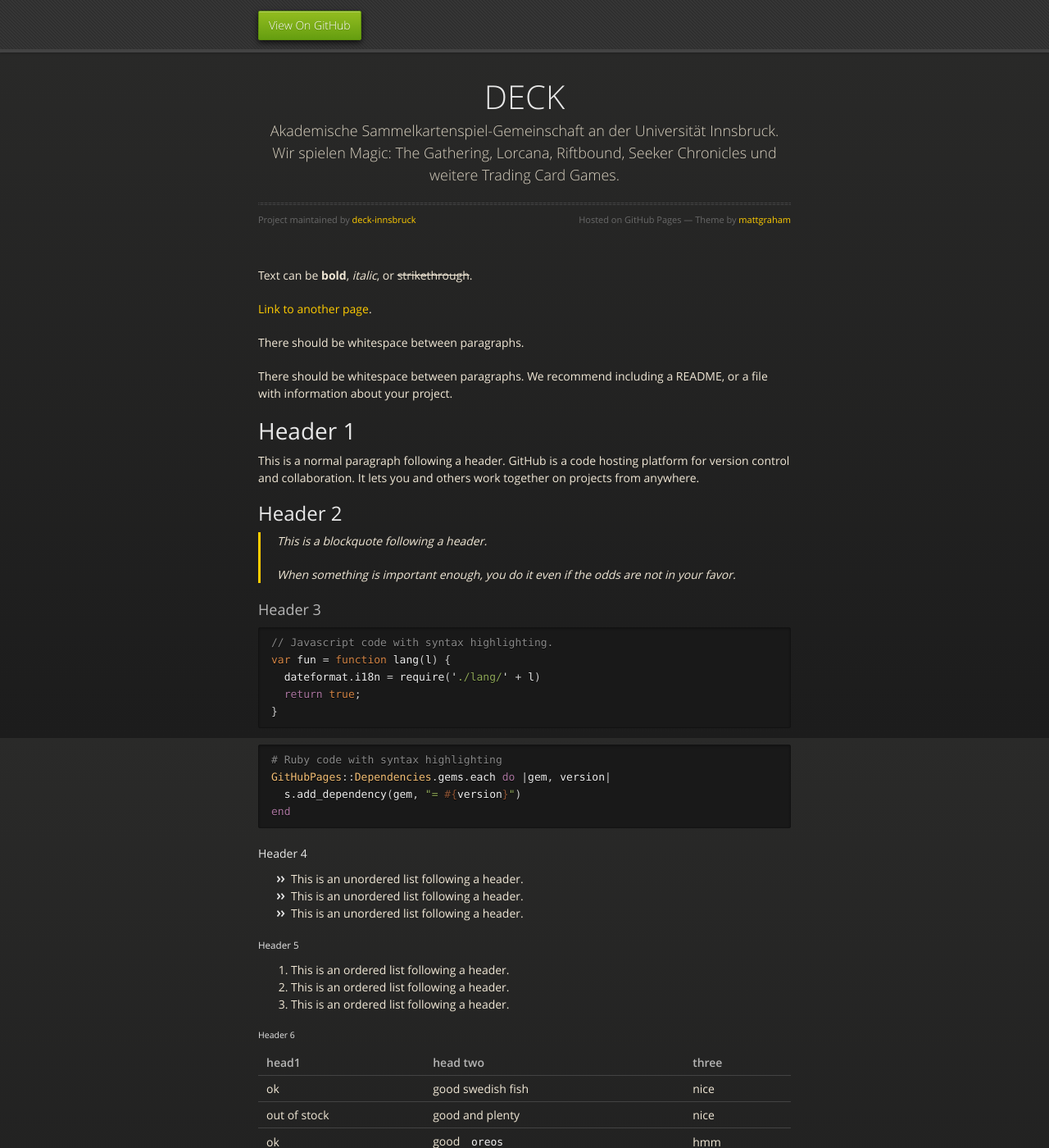
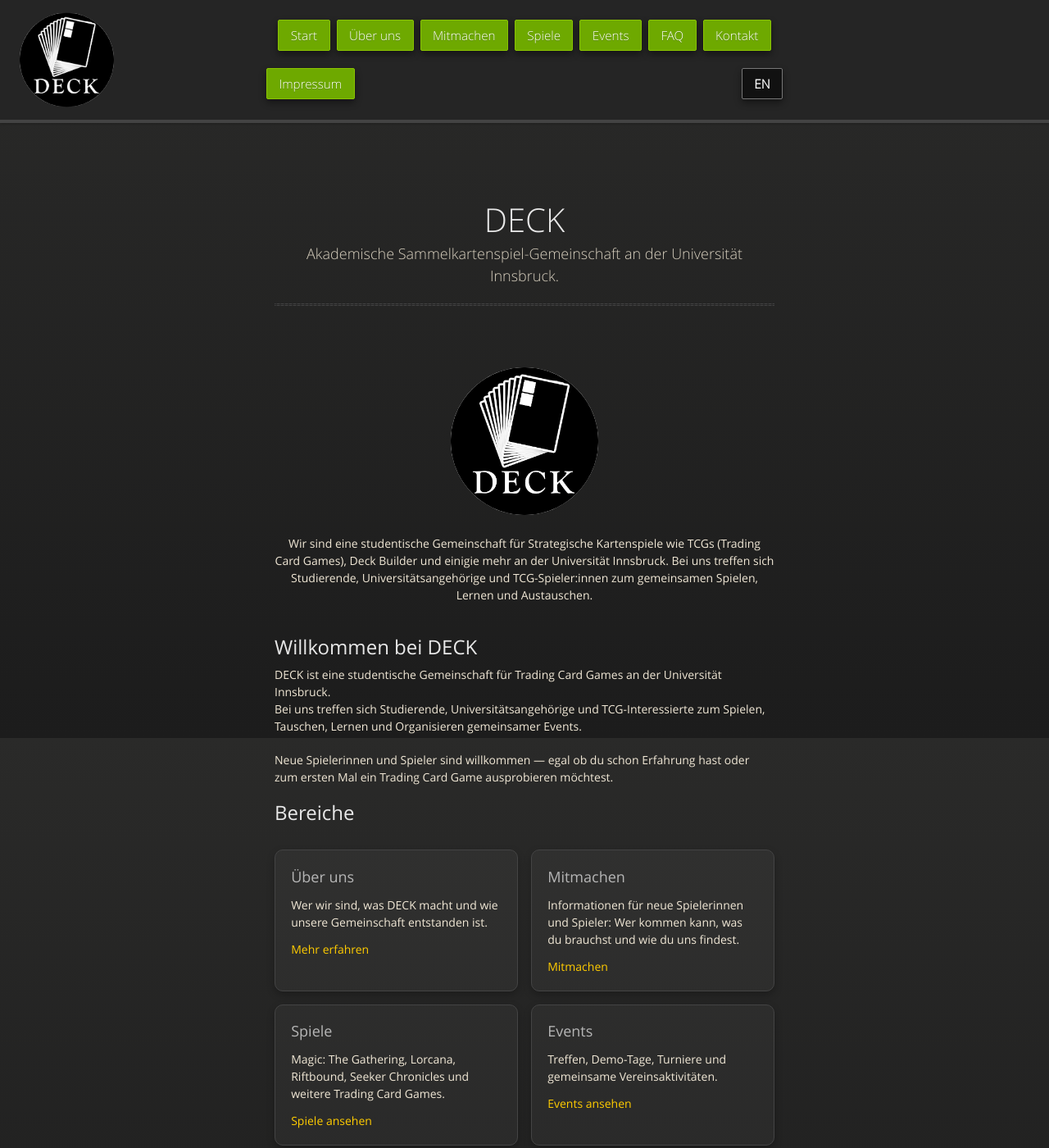
Before and after one commit to deck-innsbruck/deck-innsbruck.github.io, a Jekyll site: the page built from index.md, in a window 1280 px wide and 1400 px high. Shown: the whole window at 82% size. Built offline with Jekyll 4.4.1, drawn with Linux system fonts in a browser that asks for light colours; some of the changed text lies outside the part shown.

Commit message:
feat: prerelease

````diff
--- a/_config.yml
+++ b/_config.yml
@@ -1,8 +1,13 @@
 title: DECK
+
+description_de: >
+  Akademische Sammelkartenspiel-Gemeinschaft an der Universität Innsbruck.
+
+description_en: >
+  Academic Trading Card Game community at the University of Innsbruck.
+
 description: >
   Akademische Sammelkartenspiel-Gemeinschaft an der Universität Innsbruck.
-  Wir spielen Magic: The Gathering, Lorcana, Riftbound, Seeker Chronicles
-  und weitere Trading Card Games.
 
 show_downloads: false
 google_analytics:
--- a/_layouts/default.html
+++ b/_layouts/default.html
@@ -1,51 +1,85 @@
 <!doctype html>
-<html lang="{{ site.lang | default: "en-US" }}">
+<html lang="{{ page.lang | default: site.lang | default: 'de' }}">
   <head>
     <meta charset="utf-8">
     <meta http-equiv="X-UA-Compatible" content="IE=edge">
 
-{% seo %}
+    {% seo %}
+
     <link rel="stylesheet" href="{{ '/assets/css/style.css?v=' | append: site.github.build_revision | relative_url }}">
+    <link rel="stylesheet" href="{{ '/assets/css/custom.css' | relative_url }}">
+
     <script src="https://code.jquery.com/jquery-1.12.4.min.js" integrity="sha256-ZosEbRLbNQzLpnKIkEdrPv7lOy9C27hHQ+Xp8a4MxAQ=" crossorigin="anonymous"></script>
     <script src="{{ '/assets/js/respond.js' | relative_url }}"></script>
+
     <!--[if lt IE 9]>
       <script src="//html5shiv.googlecode.com/svn/trunk/html5.js"></script>
     <![endif]-->
+
     <!--[if lt IE 8]>
-    <link rel="stylesheet" href="{{ '/assets/css/ie.css' | relative_url }}">
+      <link rel="stylesheet" href="{{ '/assets/css/ie.css' | relative_url }}">
     <![endif]-->
+
     <meta name="viewport" content="width=device-width, initial-scale=1, user-scalable=no">
+
     {% include head-custom.html %}
   </head>
+
   <body>
-      <div id="header">
-        <nav>
+    <div id="header">
+      <div class="deck-header-inner">
+        <a class="deck-header-logo" href="{{ '/' | relative_url }}" aria-label="DECK Home">
+          <img src="{{ '/images/DECK-logo.jpeg' | relative_url }}" alt="DECK Logo">
+        </a>
+
+        <nav class="deck-nav">
           <ul>
-            <li class="fork"><a href="{{ site.github.repository_url }}">View On GitHub</a></li>
-            {% if site.show_downloads %}
-              <li class="downloads"><a href="{{ site.github.zip_url }}">ZIP</a></li>
-              <li class="downloads"><a href="{{ site.github.tar_url }}">TAR</a></li>
-              <li class="title">DOWNLOADS</li>
+            {% if page.lang == "en" %}
+              <li><a href="{{ '/en/' | relative_url }}">Home</a></li>
+              <li><a href="{{ '/en/about' | relative_url }}">About</a></li>
+              <li><a href="{{ '/en/join' | relative_url }}">Join us</a></li>
+              <li><a href="{{ '/en/games' | relative_url }}">Games</a></li>
+              <li><a href="{{ '/en/events' | relative_url }}">Events</a></li>
+              <li><a href="{{ '/en/faq' | relative_url }}">FAQ</a></li>
+              <li><a href="{{ '/en/contact' | relative_url }}">Contact</a></li>
+              <li><a href="{{ '/imprint' | relative_url }}">Imprint</a></li>
+              <li class="language-switch"><a href="{{ page.de_url | default: '/' | relative_url }}">DE</a></li>
+            {% else %}
+              <li><a href="{{ '/' | relative_url }}">Start</a></li>
+              <li><a href="{{ '/about' | relative_url }}">Über uns</a></li>
+              <li><a href="{{ '/join' | relative_url }}">Mitmachen</a></li>
+              <li><a href="{{ '/games' | relative_url }}">Spiele</a></li>
+              <li><a href="{{ '/events' | relative_url }}">Events</a></li>
+              <li><a href="{{ '/faq' | relative_url }}">FAQ</a></li>
+              <li><a href="{{ '/contact' | relative_url }}">Kontakt</a></li>
+              <li><a href="{{ '/impressum' | relative_url }}">Impressum</a></li>
+              <li class="language-switch"><a href="{{ page.en_url | default: '/en/' | relative_url }}">EN</a></li>
             {% endif %}
           </ul>
         </nav>
-      </div><!-- end header -->
+      </div>
+    </div>
 
     <div class="wrapper">
-
       <section>
         <div id="title">
-          <h1>{{ site.title | default: site.github.repository_name }}</h1>
-          <p>{{ site.tagline | default: site.description | default: site.github.project_tagline }}</p>
+          <h1>{{ page.title | default: site.title }}</h1>
+
+          {% assign page_description = page.description | default: "" | strip %}
+
+          {% if page_description != "" %}
+            <p>{{ page_description }}</p>
+          {% elsif page.lang == "en" %}
+            <p>{{ site.description_en }}</p>
+          {% else %}
+            <p>{{ site.description_de }}</p>
+          {% endif %}
+
           <hr>
-          <span class="credits left">Project maintained by <a href="{{ site.github.owner_url }}">{{ site.github.owner_name }}</a></span>
-          <span class="credits right">Hosted on GitHub Pages &mdash; Theme by <a href="https://twitter.com/mattgraham">mattgraham</a></span>
         </div>
 
         {{ content }}
-
       </section>
-
     </div>
   </body>
 </html>
--- /dev/null
+++ b/assets/css/custom.css
@@ -0,0 +1,209 @@
+*,
+*::before,
+*::after {
+  box-sizing: border-box;
+}
+
+html,
+body {
+  max-width: 100%;
+  overflow-x: hidden;
+}
+
+/* ------------------------------
+   DECK header + navigation
+------------------------------ */
+
+#header {
+  position: sticky !important;
+  top: 0;
+  z-index: 9999;
+
+  height: auto !important;
+  min-height: 125px;
+  padding: 18px 24px;
+  background: #252525 !important;
+  border-bottom: 4px solid #434343;
+}
+
+/* Header-Inhalt als Positionierungsrahmen */
+.deck-header-inner {
+  position: relative;
+  width: 100%;
+  min-height: 105px;
+  margin: 0 auto;
+}
+
+/* Logo ganz links */
+.deck-header-logo {
+  position: absolute;
+  left: 0;
+  top: 50%;
+  transform: translateY(-50%);
+  display: flex;
+  align-items: center;
+  justify-content: center;
+  text-decoration: none;
+}
+
+.deck-header-logo img {
+  width: 115px !important;
+  height: 115px !important;
+  max-width: 115px !important;
+  max-height: 115px !important;
+  object-fit: contain;
+  border-radius: 50%;
+  display: block;
+}
+
+/* Navbar unabhängig vom Logo zentrieren */
+#header nav.deck-nav {
+  position: static !important;
+  width: min(900px, calc(100% - 180px));
+  margin: 0 auto !important;
+  background: transparent !important;
+}
+
+#header nav.deck-nav ul {
+  background: transparent !important;
+  display: flex;
+  flex-wrap: wrap;
+  gap: 0.5rem;
+  align-items: center;
+  justify-content: center;
+  padding: 0;
+  margin: 0;
+}
+
+#header nav.deck-nav ul li {
+  background: transparent !important;
+  float: none !important;
+  margin: 0;
+  padding: 0;
+  list-style: none;
+}
+
+#header nav.deck-nav ul li a {
+  display: inline-block;
+  background: #6ea900 !important;
+  color: #ffffff !important;
+  border: 1px solid #8ac400;
+  border-radius: 2px;
+  padding: 0.55rem 0.9rem;
+  font-size: 0.95rem;
+  line-height: 1.2;
+  text-decoration: none;
+  white-space: nowrap;
+  box-shadow: 0 4px 8px rgba(0, 0, 0, 0.45);
+}
+
+#header nav.deck-nav ul li a:hover {
+  background: #85c400 !important;
+  color: #ffffff !important;
+  border-color: #a3df20;
+}
+
+/* Sprachbutton rechts innerhalb der Navbar */
+#header nav.deck-nav ul li.language-switch {
+  margin-left: auto;
+}
+
+#header nav.deck-nav ul li.language-switch a {
+  font-weight: bold;
+  background: #111111 !important;
+  border-color: #777777;
+}
+
+#header nav.deck-nav ul li.language-switch a:hover {
+  background: #ffffff !important;
+  color: #111111 !important;
+}
+
+/* Auf kleineren Screens nicht überlappen */
+@media screen and (max-width: 900px) {
+  #header {
+    min-height: 0;
+  }
+
+  .deck-header-inner {
+    min-height: 0;
+    display: flex;
+    align-items: flex-start;
+    gap: 1rem;
+  }
+
+  .deck-header-logo {
+    position: static;
+    transform: none;
+    flex: 0 0 auto;
+  }
+
+  .deck-header-logo img {
+    width: 64px !important;
+    height: 64px !important;
+    max-width: 64px !important;
+    max-height: 64px !important;
+  }
+
+  #header nav.deck-nav {
+    width: auto;
+    flex: 1 1 auto;
+    margin: 0 !important;
+  }
+
+  #header nav.deck-nav ul {
+    justify-content: flex-start;
+  }
+
+  #header nav.deck-nav ul li.language-switch {
+    margin-left: 0;
+  }
+}
+
+.deck-home-logo {
+  width: 180px !important;
+  height: 180px !important;
+  max-width: 180px !important;
+  max-height: 180px !important;
+  object-fit: contain;
+  border-radius: 50%;
+  display: block;
+  margin: 0 auto 1.5rem auto;
+}
+
+.deck-hero {
+  text-align: center;
+  margin-bottom: 2.5rem;
+}
+
+/* ------------------------------
+   Homepage sections / cards
+------------------------------ */
+
+.deck-grid {
+  display: grid;
+  grid-template-columns: repeat(auto-fit, minmax(220px, 1fr));
+  gap: 1rem;
+  margin: 2rem 0;
+}
+
+.deck-card {
+  background: rgba(255, 255, 255, 0.035);
+  border: 1px solid #444;
+  border-radius: 10px;
+  padding: 1.2rem;
+  box-shadow: 0 4px 10px rgba(0, 0, 0, 0.25);
+}
+
+.deck-card h3 {
+  margin-top: 0;
+  margin-bottom: 0.75rem;
+}
+
+.deck-card p {
+  margin-bottom: 0.75rem;
+}
+
+.deck-card p:last-child {
+  margin-bottom: 0;
+}
--- a/index.md
+++ b/index.md
@@ -1,123 +1,62 @@
 ---
 layout: default
+title: DECK
+lang: de
+en_url: /en/
+permalink: /
 ---
 
-Text can be **bold**, _italic_, or ~~strikethrough~~.
+<div class="deck-hero">
+  <img class="deck-home-logo" src="/images/DECK-logo.jpeg" alt="DECK Logo">
 
-[Link to another page](./another-page.html).
+  <p>
+    Wir sind eine studentische Gemeinschaft für Strategische Kartenspiele wie TCGs (Trading Card Games), Deck Builder und einigie mehr an der Universität Innsbruck. Bei uns treffen sich Studierende, Universitätsangehörige und TCG-Spieler:innen zum gemeinsamen Spielen, Lernen und Austauschen.
+  </p>
+</div>
 
-There should be whitespace between paragraphs.
+## Willkommen bei DECK
 
-There should be whitespace between paragraphs. We recommend including a README, or a file with information about your project.
+DECK ist eine studentische Gemeinschaft für Trading Card Games an der Universität Innsbruck.
+Bei uns treffen sich Studierende, Universitätsangehörige und TCG-Interessierte zum Spielen, Tauschen, Lernen und Organisieren gemeinsamer Events.
 
-# Header 1
+Neue Spielerinnen und Spieler sind willkommen — egal ob du schon Erfahrung hast oder zum ersten Mal ein Trading Card Game ausprobieren möchtest.
 
-This is a normal paragraph following a header. GitHub is a code hosting platform for version control and collaboration. It lets you and others work together on projects from anywhere.
+## Bereiche
 
-## Header 2
+<div class="deck-grid">
+  <div class="deck-card">
+    <h3>Über uns</h3>
+    <p>Wer wir sind, was DECK macht und wie unsere Gemeinschaft entstanden ist.</p>
+    <p><a href="/about">Mehr erfahren</a></p>
+  </div>
 
-> This is a blockquote following a header.
->
-> When something is important enough, you do it even if the odds are not in your favor.
+  <div class="deck-card">
+    <h3>Mitmachen</h3>
+    <p>Informationen für neue Spielerinnen und Spieler: Wer kommen kann, was du brauchst und wie du uns findest.</p>
+    <p><a href="/join">Mitmachen</a></p>
+  </div>
 
-### Header 3
+  <div class="deck-card">
+    <h3>Spiele</h3>
+    <p>Magic: The Gathering, Lorcana, Riftbound, Seeker Chronicles und weitere Trading Card Games.</p>
+    <p><a href="/games">Spiele ansehen</a></p>
+  </div>
 
-```js
-// Javascript code with syntax highlighting.
-var fun = function lang(l) {
-  dateformat.i18n = require('./lang/' + l)
-  return true;
-}
-```
+  <div class="deck-card">
+    <h3>Events</h3>
+    <p>Treffen, Demo-Tage, Turniere und gemeinsame Vereinsaktivitäten.</p>
+    <p><a href="/events">Events ansehen</a></p>
+  </div>
 
-```ruby
-# Ruby code with syntax highlighting
-GitHubPages::Dependencies.gems.each do |gem, version|
-  s.add_dependency(gem, "= #{version}")
-end
-```
+  <div class="deck-card">
+    <h3>FAQ</h3>
+    <p>Antworten auf häufige Fragen zu Teilnahme, Anfängerfreundlichkeit, Karten, Kosten und Treffen.</p>
+    <p><a href="/faq">FAQ lesen</a></p>
+  </div>
 
-#### Header 4
-
-*   This is an unordered list following a header.
-*   This is an unordered list following a header.
-*   This is an unordered list following a header.
-
-##### Header 5
-
-1.  This is an ordered list following a header.
-2.  This is an ordered list following a header.
-3.  This is an ordered list following a header.
-
-###### Header 6
-
-| head1        | head two          | three |
-|:-------------|:------------------|:------|
-| ok           | good swedish fish | nice  |
-| out of stock | good and plenty   | nice  |
-| ok           | good `oreos`      | hmm   |
-| ok           | good `zoute` drop | yumm  |
-
-### There's a horizontal rule below this.
-
-* * *
-
-### Here is an unordered list:
-
-*   Item foo
-*   Item bar
-*   Item baz
-*   Item zip
-
-### And an ordered list:
-
-1.  Item one
-1.  Item two
-1.  Item three
-1.  Item four
-
-### And a nested list:
-
-- level 1 item
-  - level 2 item
-  - level 2 item
-    - level 3 item
-    - level 3 item
-- level 1 item
-  - level 2 item
-  - level 2 item
-  - level 2 item
-- level 1 item
-  - level 2 item
-  - level 2 item
-- level 1 item
-
-### Small image
-
-![Octocat](https://github.githubassets.com/images/icons/emoji/octocat.png)
-
-### Large image
-
-![Branching](https://guides.github.com/activities/hello-world/branching.png)
-
-
-### Definition lists can be used with HTML syntax.
-
-<dl>
-<dt>Name</dt>
-<dd>Godzilla</dd>
-<dt>Born</dt>
-<dd>1952</dd>
-<dt>Birthplace</dt>
-<dd>Japan</dd>
-<dt>Color</dt>
-<dd>Green</dd>
-</dl>
-
-```
-Long, single-line code blocks should not wrap. They should horizontally scroll if they are too long. This line should be long enough to demonstrate this.
-```
-
-```
-The final element.
-```
+  <div class="deck-card">
+    <h3>Kontakt</h3>
+    <p>Hier findest du unsere Kontaktmöglichkeiten und Links zu unseren Kanälen.</p>
+    <p><a href="/contact">Kontakt aufnehmen</a></p>
+  </div>
+</div>
````
Also changed, not shown: about.md (added, +7 -0 lines), contact.md (added, +7 -0 lines), en/about.md (added, +7 -0 lines), en/contact.md (added, +7 -0 lines), en/events.md (added, +7 -0 lines), en/faq.md (added, +7 -0 lines), en/games.md (added, +7 -0 lines), en/imprint.md (added, +7 -0 lines), en/index.md (added, +44 -0 lines), en/join.md (added, +7 -0 lines), events.md (added, +7 -0 lines), faq.md (added, +7 -0 lines), games.md (added, +7 -0 lines), imprint.md (added, +7 -0 lines), 2 more files.
